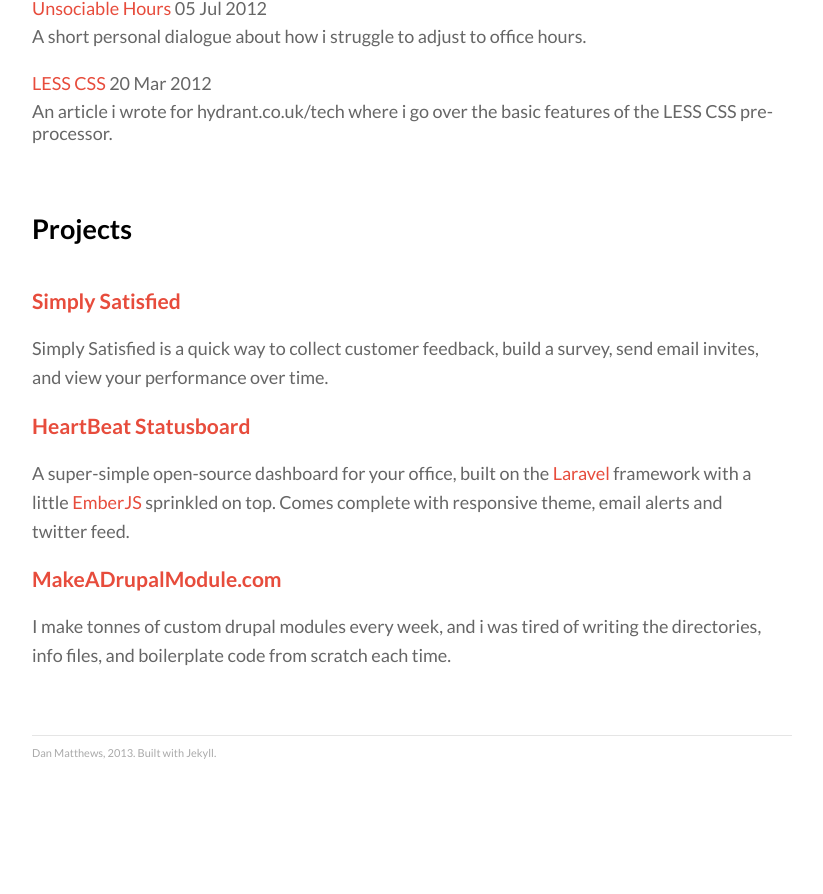
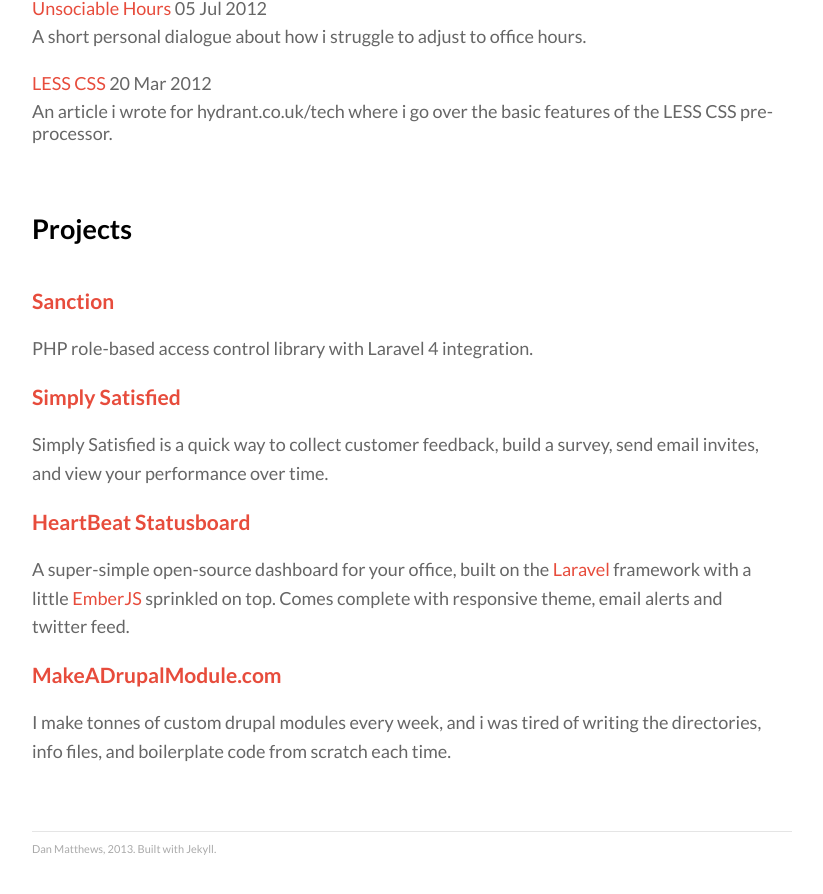
Before and after one commit to danmatthews/danmatthews.github.com, a Jekyll site: the page built from index.html, in a window 1280 px wide and 900 px high, scrolled down 1099 px. Shown: the top 894 px of the window, without its empty margins (228-1051 px from the left). Built offline with Jekyll 4.4.1, drawn with Linux system fonts in a browser that asks for light colours; nearby versions of some CDN libraries; Markdown is read by kramdown in place of the engine named in the settings; before the commit the page ends 1903 px from its top, so only the background shows below that.

Commit message:
Added sanction.

```diff
--- a/index.html
+++ b/index.html
@@ -23,15 +23,19 @@
 	<h2>Projects</h2>
 	<ul>
 		<li class="first">
+			<h3><a href="https://github.com/danmatthews/sanction-php">Sanction</a></h3>
+			<p>PHP role-based access control library with Laravel 4 integration.</p>
+		</li>
+		<li class="second">
 			<h3><a href="http://simplysatisfied.net">Simply Satisfied</a></h3>
 			<p>Simply Satisfied is a quick way to collect customer feedback, build a survey, send email invites, and view your performance over time.</p>
 		</li>
-        <li class="second">
+        <li class="third">
             <h3><a href="http://github.com/danmatthews/HeartBeat">HeartBeat Statusboard</a></h3>
             <p>A super-simple open-source dashboard for your office, built on the <a href="http://laravel.com">Laravel</a> framework with a little <a href="http://emberjs.com">EmberJS</a> sprinkled on top. Comes complete with responsive theme, email alerts and twitter feed.</p>
         </li>
 
-        <li class="third">
+        <li class="fourth">
             <h3><a href="http://makeadrupalmodule.com">MakeADrupalModule.com</a></h3>
             <p>I make tonnes of custom drupal modules every week, and i was tired of writing the directories, info files, and boilerplate code from scratch each time.</p>
         </li>
```
